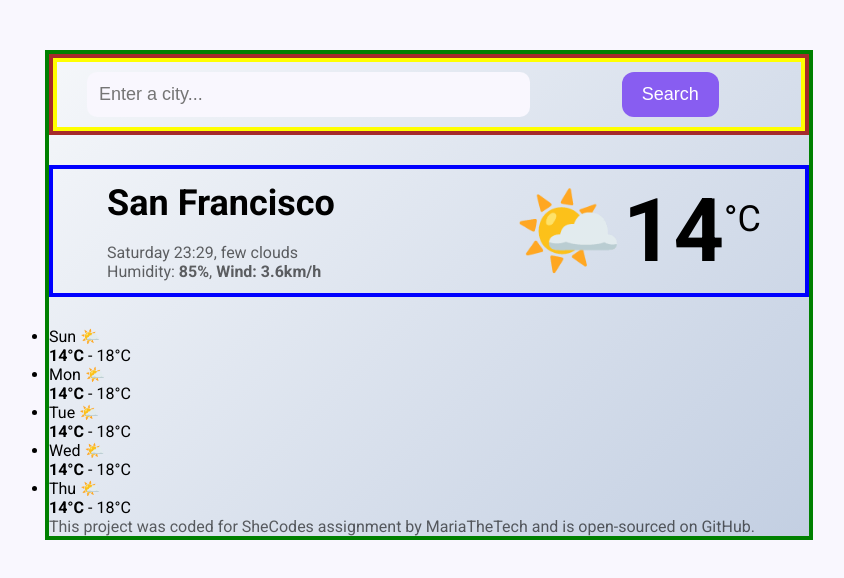
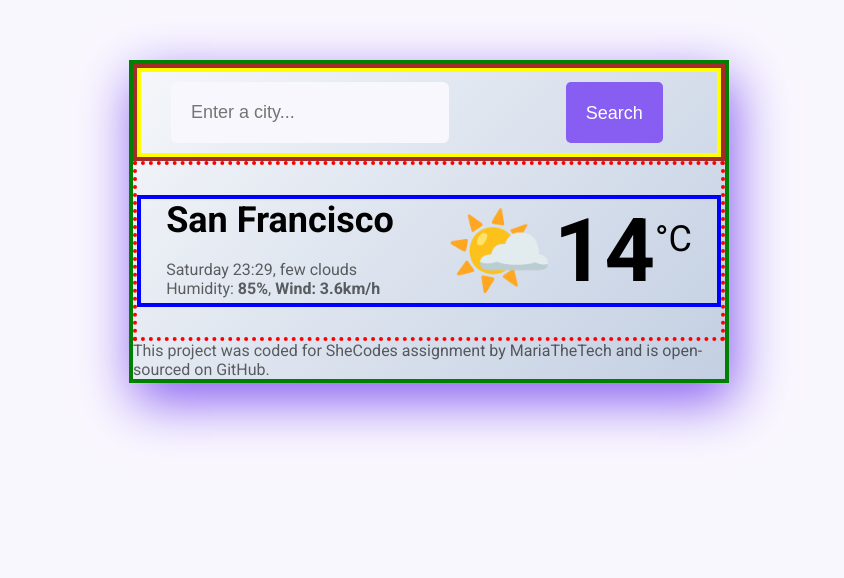
Before and after one commit to mcamper/VanillaJS_WeatherApp, a plain HTML site: page index.html in a window 1280 px wide. Shown: the whole page, without its empty margins (211-1055 px from the left). Drawn offline with Linux system fonts and the light colour scheme; files that its build step writes are made by us from their sources.

Commit message:
Add box-shadow. Update html and css

```diff
--- a/index.html
+++ b/index.html
@@ -3,7 +3,7 @@
 <head>
     <meta charset="UTF-8">
     <meta name="viewport" content="width=device-width, initial-scale=1.0">
-    <link rel="stylesheet" href="style.css" />
+    <link rel="stylesheet" href="src/style.css" />
     <link rel="preconnect" href="https://fonts.googleapis.com">
     <link rel="preconnect" href="https://fonts.gstatic.com" crossorigin>
     <link href="https://fonts.googleapis.com/css2?family=Roboto:ital,wght@0,100..900;1,100..900&display=swap" rel="stylesheet">
@@ -26,8 +26,8 @@
                     Humidity: <strong>85%</strong>, <strong>Wind: 3.6km/h</strong></p>
                 </div>
                 <div class="current-display">🌤️14<sup>°C</sup></div>
-            </div>
-            <div class="forecast-weather">
+
+            <!-- <div class="forecast-weather">
                 <ul>
                     <li>
                         Sun 🌤️ <br />
@@ -50,7 +50,7 @@
                         <strong>14°C</strong> - 18°C
                     </li>
                 </ul>
-            </div>
+            </div> -->
         </main>
         <footer>
             <p>
--- a/style.css
+++ b/style.css
@@ -27,47 +27,45 @@ form {
 
 .container {
     border: solid 4px green;
-    width: 60%;
-    margin-top: 50px;
+    max-width: 600px;
+    margin: 60px auto;
     background: linear-gradient(135deg, #f5f7fa 0%, #c3cfe2 100%);
+    box-shadow: 5px 18px 50px #885df1;
 
 }
 
 .placeholder {
 
     background-color: #f9f7fe;
-    width: auto;
+    width: 75%;
     margin: 0 20px;
-    padding: 12px;
+    padding: 20px;
     border: none;
-    border-radius: 10px;
+    border-radius: 6px;
     font-family: Arial, Helvetica, sans-serif;
     font-size: 18px;
+    color: rgba(39, 33, 66, 0.4);
 
 }
 .search {
-    /* background-color: #0b6e65; */
     background: #885df1;
-    padding: 10px 20px;
+    padding: 20px;
     color: #fff;
     font-family: Arial, Helvetica, sans-serif;
     font-size: 18px;
-    border-radius: 12px;
+    border-radius: 5px;
     border: none;
-    width:auto;
+    line-height: 1;
+
+}
+main {
+    border: dotted 4px red;
+    padding: 30px 0;
 }
 .current-weather {
+    display: flex;
+    justify-content: space-between;
     border: solid 4px blue;
-    margin: 0 auto;
-    display: grid;
-    grid-template-columns: 1fr 1fr;
-    margin-top: 30px;
-    margin-bottom: 30px;
-    padding: 10px 0 10px 0;
-    width: 100%;
-    column-gap: 80px;
-    justify-items: center;
-    align-items: center;
 
 }
 h1 {
```
